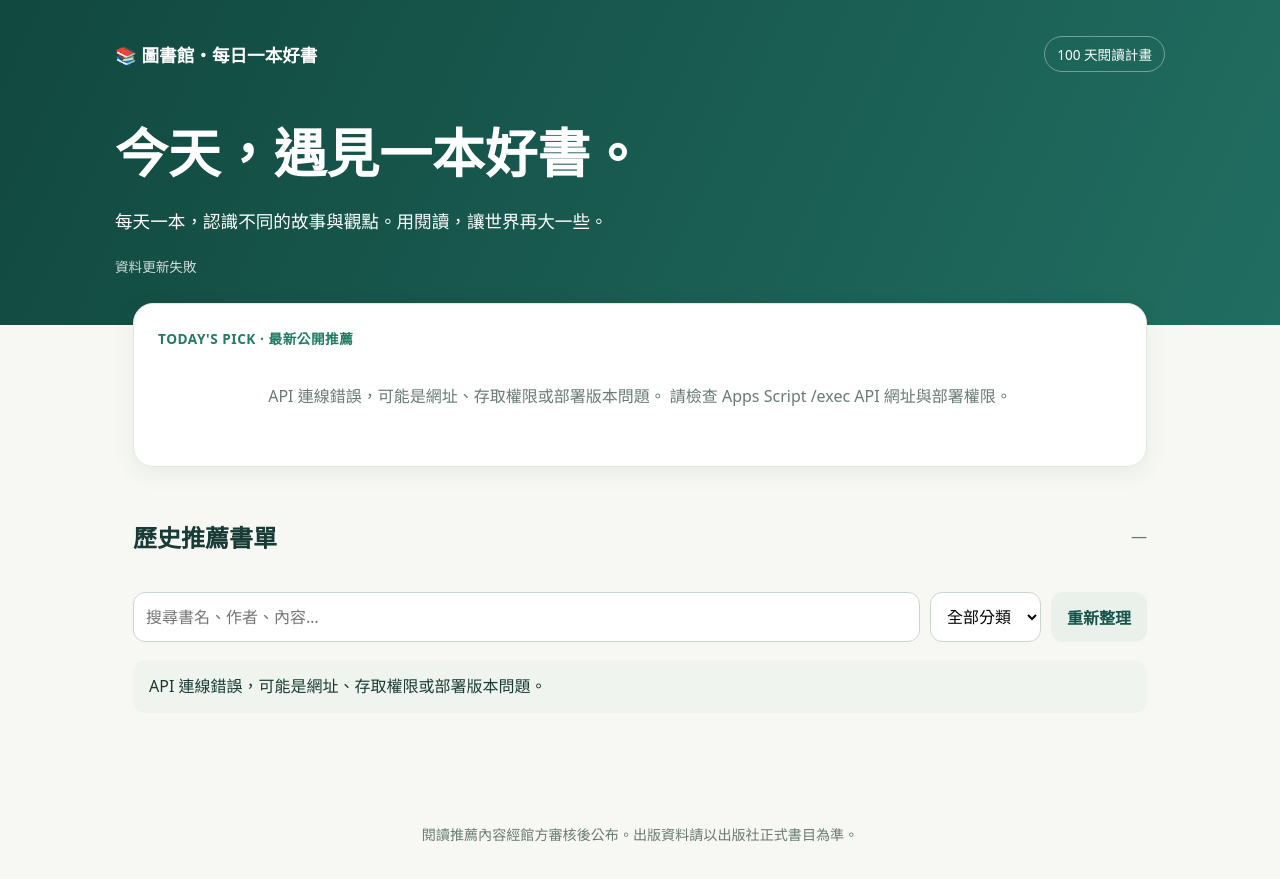
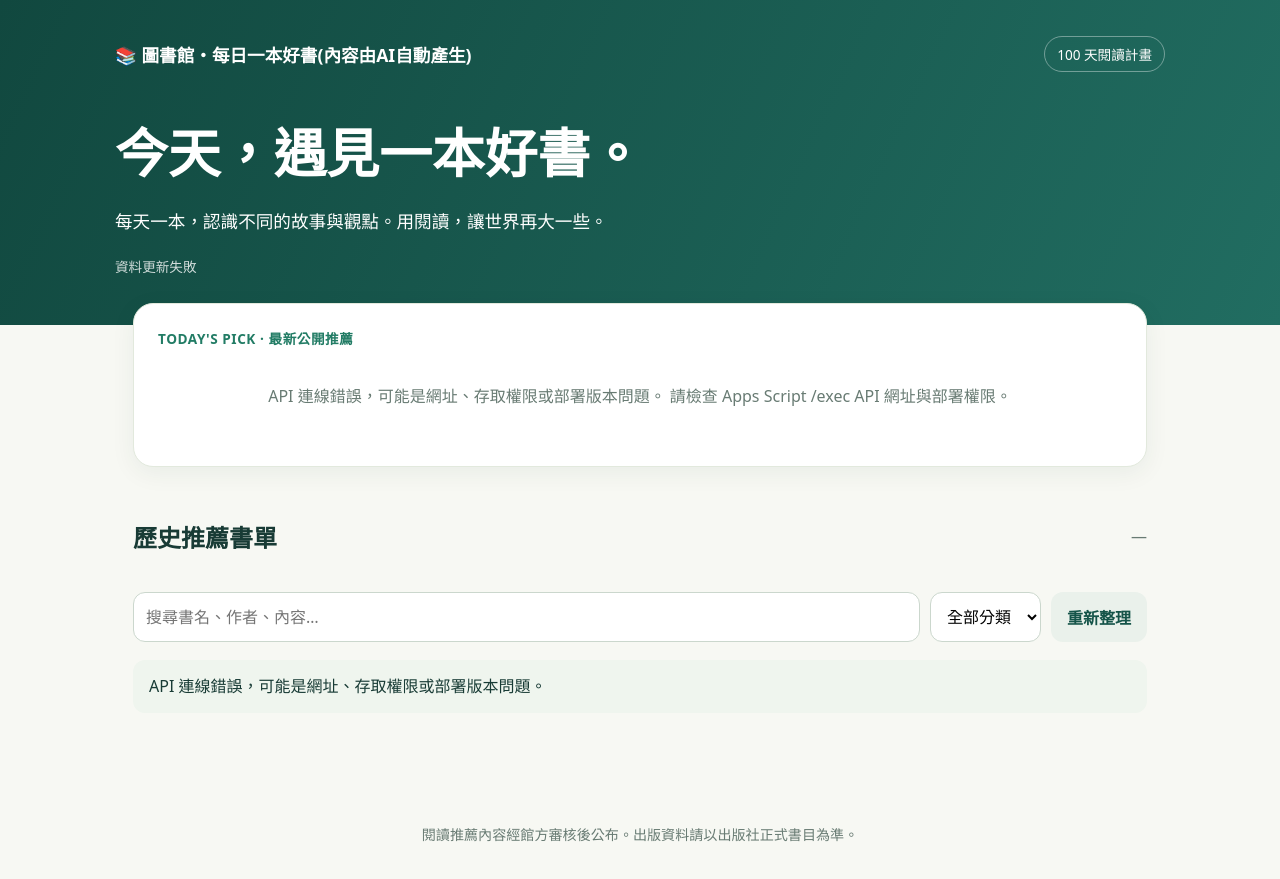
Before and after one commit to isvincent/OneDayOneBook, a plain HTML site: page index.html in a window 1280 px wide. Drawn offline with Linux system fonts and the light colour scheme.

Commit message:
Add files via upload

```diff
--- a/index.html
+++ b/index.html
@@ -14,7 +14,7 @@ dialog{border:0;border-radius:18px;padding:18px;width:min(95vw,800px);max-height
 </style>
 </head>
 <body>
-<header class="hero"><div class="wrap"><div class="top"><div class="brand">📚 圖書館・每日一本好書</div><div class="tag">100 天閱讀計畫</div></div><h1>今天，遇見一本好書。</h1><p>每天一本，認識不同的故事與觀點。用閱讀，讓世界再大一些。</p><span class="tiny" id="dateLabel">讀取中…</span></div></header>
+<header class="hero"><div class="wrap"><div class="top"><div class="brand">📚 圖書館・每日一本好書(內容由AI自動產生)</div><div class="tag">100 天閱讀計畫</div></div><h1>今天，遇見一本好書。</h1><p>每天一本，認識不同的故事與觀點。用閱讀，讓世界再大一些。</p><span class="tiny" id="dateLabel">讀取中…</span></div></header>
 <main class="main wrap"><section class="panel" aria-labelledby="todayTitle"><div class="eyebrow">TODAY'S PICK · 最新公開推薦</div><div id="featured" class="empty">正在讀取推薦書籍…</div></section>
 <div class="section-title"><h2 id="todayTitle">歷史推薦書單</h2><span id="counter" class="muted">—</span></div>
 <div class="controls"><input id="search" type="search" placeholder="搜尋書名、作者、內容…" aria-label="搜尋書籍"><select id="category" aria-label="圖書分類"><option value="">全部分類</option></select><button class="btn alt" id="reload" type="button">重新整理</button></div>
```
